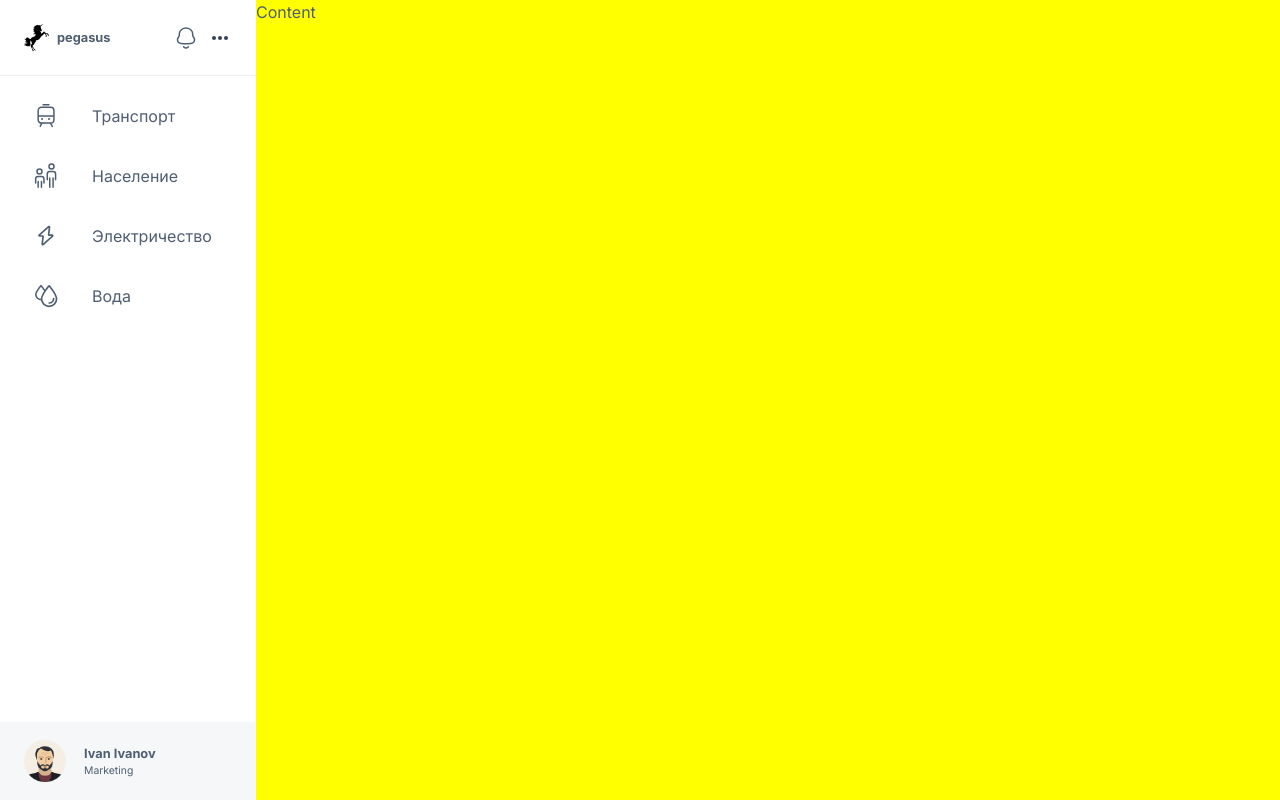
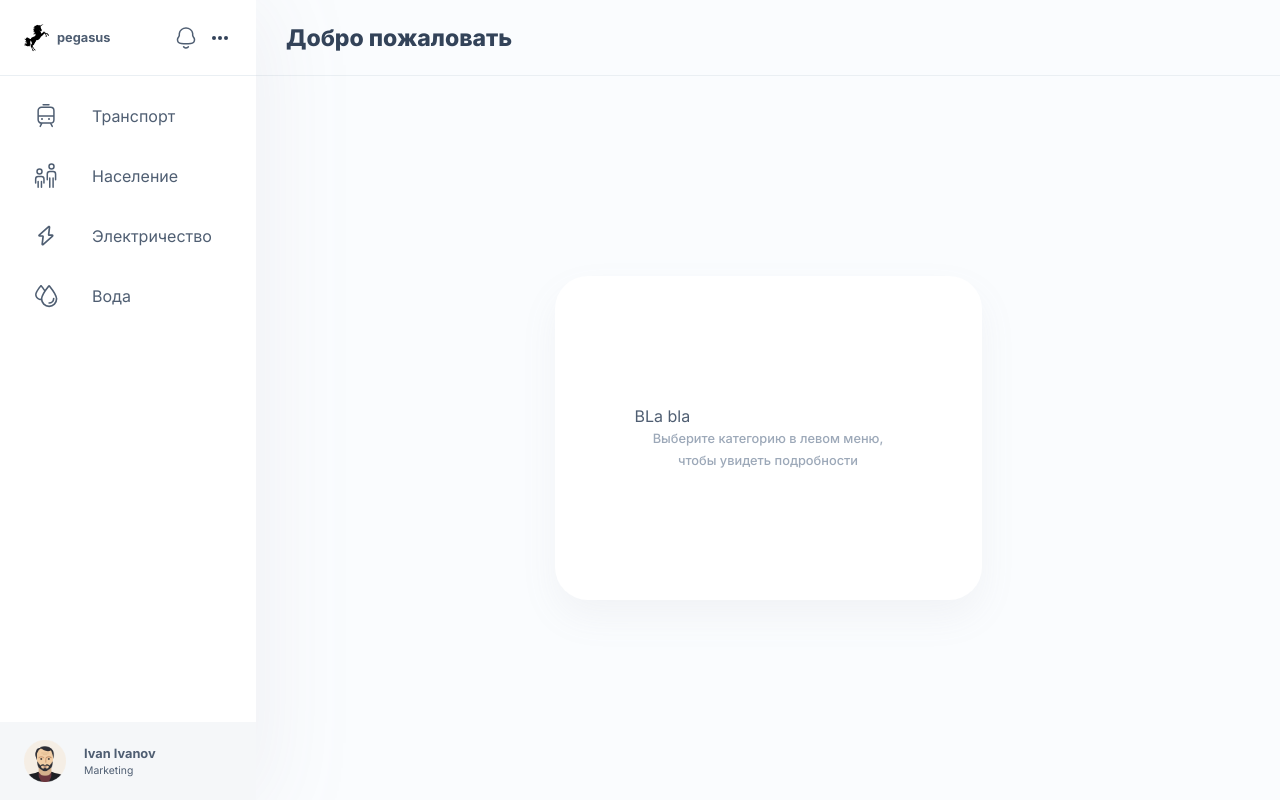
Before and after one commit to D33key/pegasus, a Next.js app: page / in a window 1280 px wide. Built offline with nearby package versions, Linux system fonts and the light colour scheme.

Commit message:
welcome page begin

```diff
--- a/src/components/Navigation/Navigation.module.css
+++ b/src/components/Navigation/Navigation.module.css
@@ -6,6 +6,7 @@
 
     position: relative;
     overflow: hidden;
+    filter: drop-shadow(4px 4px 46px rgba(118, 114, 135, 0.09));
 }
 
 .header,
@@ -37,11 +38,15 @@
     border-radius: 8px;
 
     cursor: pointer;
+}
+
+.item p {
     transition: 0.3s ease;
 }
-.item:hover {
+
+.item:hover p {
     color: #5855f0;
-    transform: translateX(20px);
+    transform: translateX(-14px);
 }
 
 .logo {
--- a/src/components/Navigation/Navigation.tsx
+++ b/src/components/Navigation/Navigation.tsx
@@ -93,11 +93,11 @@ const Navigation = () => {
                 {listOfNavigation.map((name) => (
                     <li className={cl.item} key={name.id}>
                         <SvgTemplate key={name.id} svg={name.svg} />
-                        {name.title}
+                        <p>{name.title}</p>
                     </li>
                 ))}
             </ul>
-            <Profile name='ivan ivanov' workplace='marketing'/>
+            <Profile name="ivan ivanov" workplace="marketing" />
         </nav>
     );
 };
--- /dev/null
+++ b/src/pages/Welcome/index.tsx
@@ -0,0 +1,18 @@
+const Welcome = () => {
+    return (
+        <div className="page-wrapper">
+            <div className="top">Добро пожаловать</div>
+            <div className="main">
+                <div className='block'>
+                    <div>BLa bla</div>
+                    <p>
+                        Выберите категорию в левом меню, чтобы увидеть
+                        подробности
+                    </p>
+                </div>
+            </div>
+        </div>
+    );
+};
+
+export default Welcome;
--- a/src/pages/index.tsx
+++ b/src/pages/index.tsx
@@ -1,5 +1,6 @@
 import { Inter } from 'next/font/google'
 import Navigation from '../components/Navigation/Navigation'
+import Welcome from './Welcome'
 
 const inter = Inter({ subsets: ['latin'] })
 
@@ -7,7 +8,7 @@ export default function Home() {
   return (
     <div className={`${inter.className} grid`}>
       <Navigation/>
-      <div className='content'>Content</div>
+      <Welcome />
     </div>
   )
 }
--- a/src/styles/globals.css
+++ b/src/styles/globals.css
@@ -1,5 +1,5 @@
-body{
-    color: #4F5E72;
+body {
+    color: #4f5e72;
 }
 
 .grid {
@@ -13,3 +13,42 @@ body{
     background-color: yellow;
     grid-area: content;
 }
+
+.page-wrapper {
+    background-color: #fafcfe;
+}
+
+.top {
+    padding: 23px 0 22px 30px;
+    font-weight: 800;
+    font-size: 23px;
+    line-height: 30px;
+    color: #334359;
+
+    border-bottom: 1px solid #eaeff3;
+}
+
+.main{
+    min-height: calc(100vh - 76px);
+
+    display: flex;
+    justify-content: center;
+    align-items: center;
+}
+
+.block {
+    padding: 128px 80px;
+    background: #ffffff;
+    box-shadow: 0px 17px 37px rgba(135, 137, 157, 0.08);
+    border-radius: 33px;
+}
+
+.block p {
+    max-width: 267px;
+
+    font-size: 0.8rem;
+    text-align: center;
+    color: #9CA8B8;
+    font-weight: 500;
+    line-height: 22px;
+}
```
